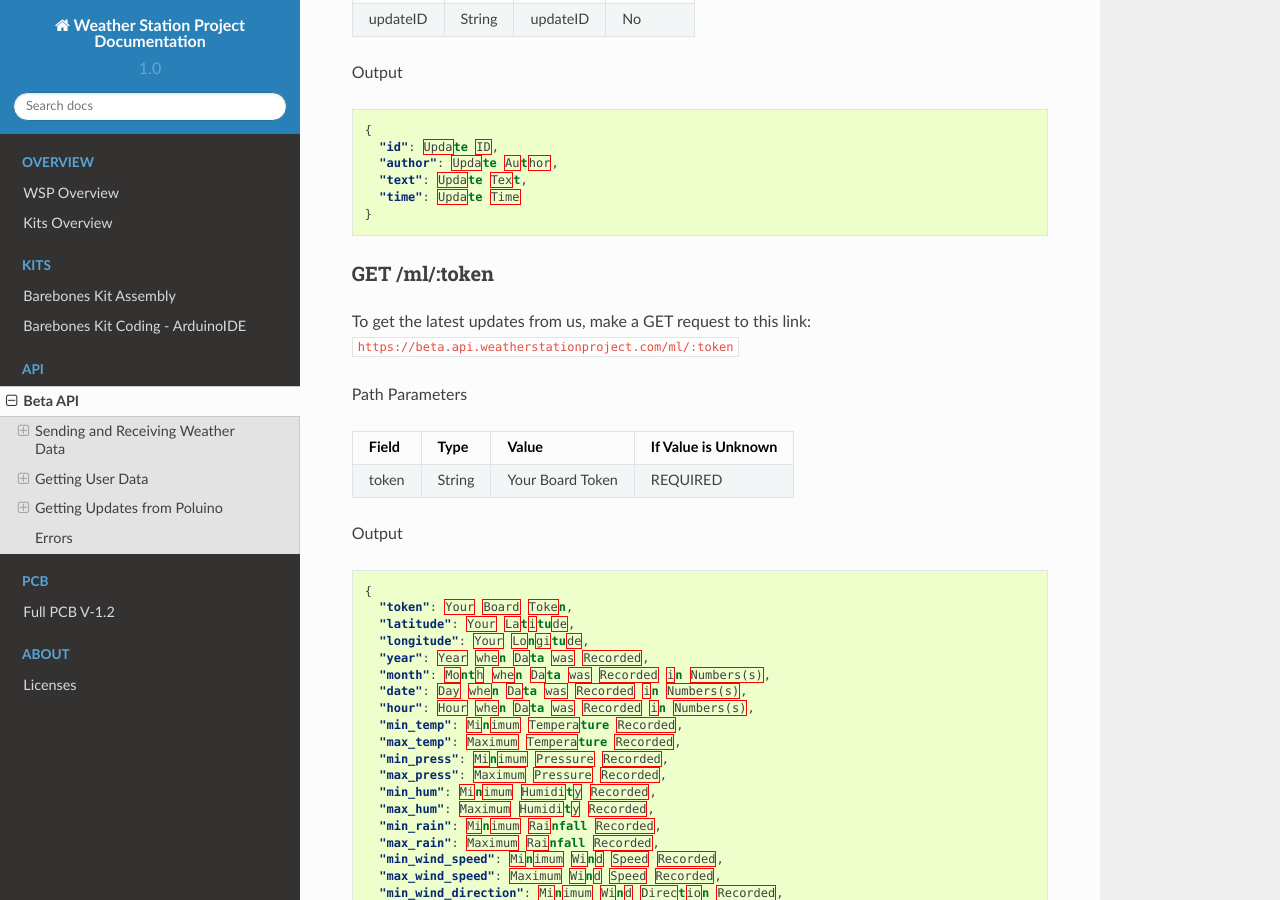
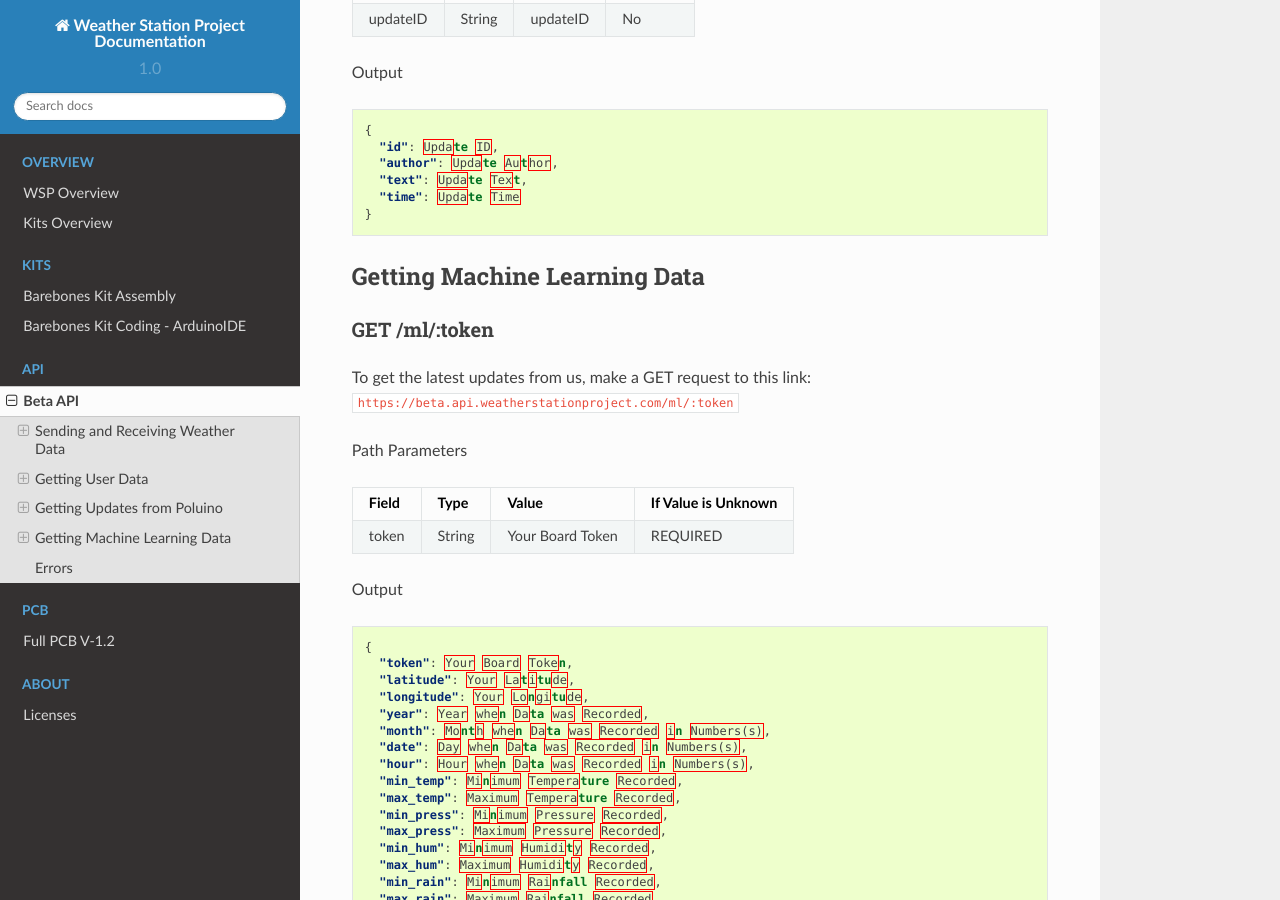
Before and after one commit to Poluino/Docs, a Sphinx documentation site: the page built from docs/api/betaapi.rst, in a window 1280 px wide and 900 px high, scrolled down 4662 px. Built offline with Sphinx 7.4.7 and the Read the Docs theme 2.0.0, drawn with Linux system fonts in a browser that asks for light colours.

Commit message:
ML Headers

```diff
--- a/docs/api/betaapi.rst
+++ b/docs/api/betaapi.rst
@@ -266,6 +266,9 @@ Output
     "time": Update Time
   }
 
+Getting Machine Learning Data
+=============================
+
 GET /ml/:token
 --------------
 
```
